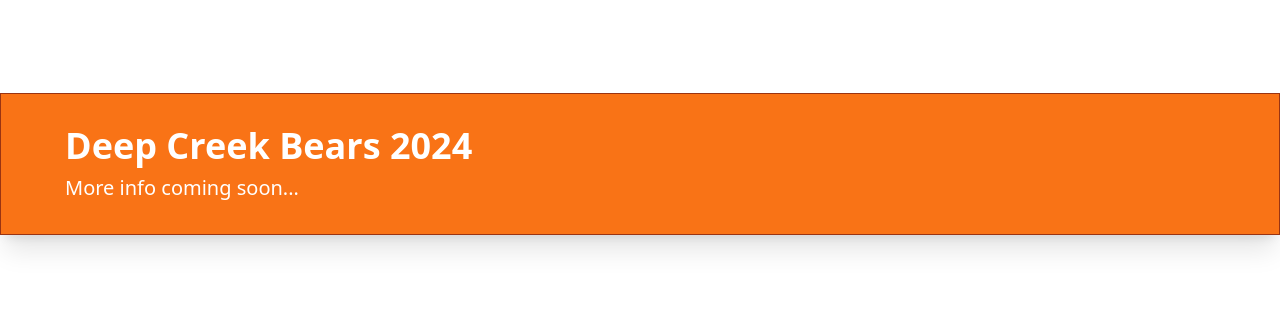
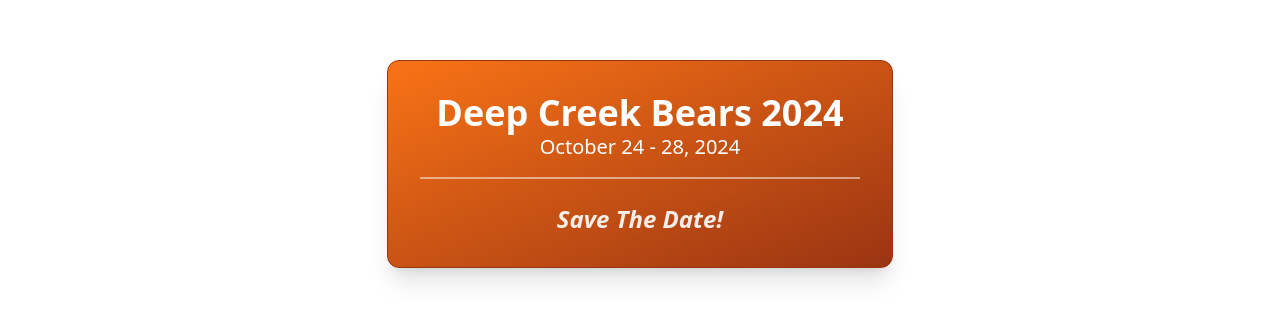
Before and after one commit to retzloff/deep-creek-disco, a SvelteKit app: page / in a window 1280 px wide. Shown: the part 236-558 px from the top of the page. Built offline with nearby package versions, Linux system fonts and the light colour scheme.

Commit message:
:pencil2: Add dates

```diff
--- a/src/routes/(main)/+page.svelte
+++ b/src/routes/(main)/+page.svelte
@@ -1,8 +1,14 @@
 <div class="h-screen flex flex-col justify-center">
 	<div
-		class="border border-y border-orange-800 py-8 px-8 md:px-16 space-y-2 text-white bg-orange-500 shadow-xl"
+		class="mx-auto border border-y border-orange-800 py-8 px-4 md:px-8 space-y-2 text-white bg-gradient-to-br from-orange-500 to-orange-800 shadow-xl max-w-lg rounded-xl text-center"
 	>
-		<h1 class="text-3xl md:text-4xl font-semibold">Deep Creek Bears 2024</h1>
-		<p class="text-xl">More info coming soon...</p>
+		<div class="border-b-2 border-white/50 pb-4 px-4">
+			<h1 class="text-3xl md:text-4xl font-semibold">Deep Creek Bears 2024</h1>
+			<h2 class="text-xl">October 24 - 28, 2024</h2>
+		</div>
+		<p class="pt-4 text-2xl font-bold text-white/90 capitalize italic">Save the date!</p>
 	</div>
 </div>
+
+<style>
+</style>
```
